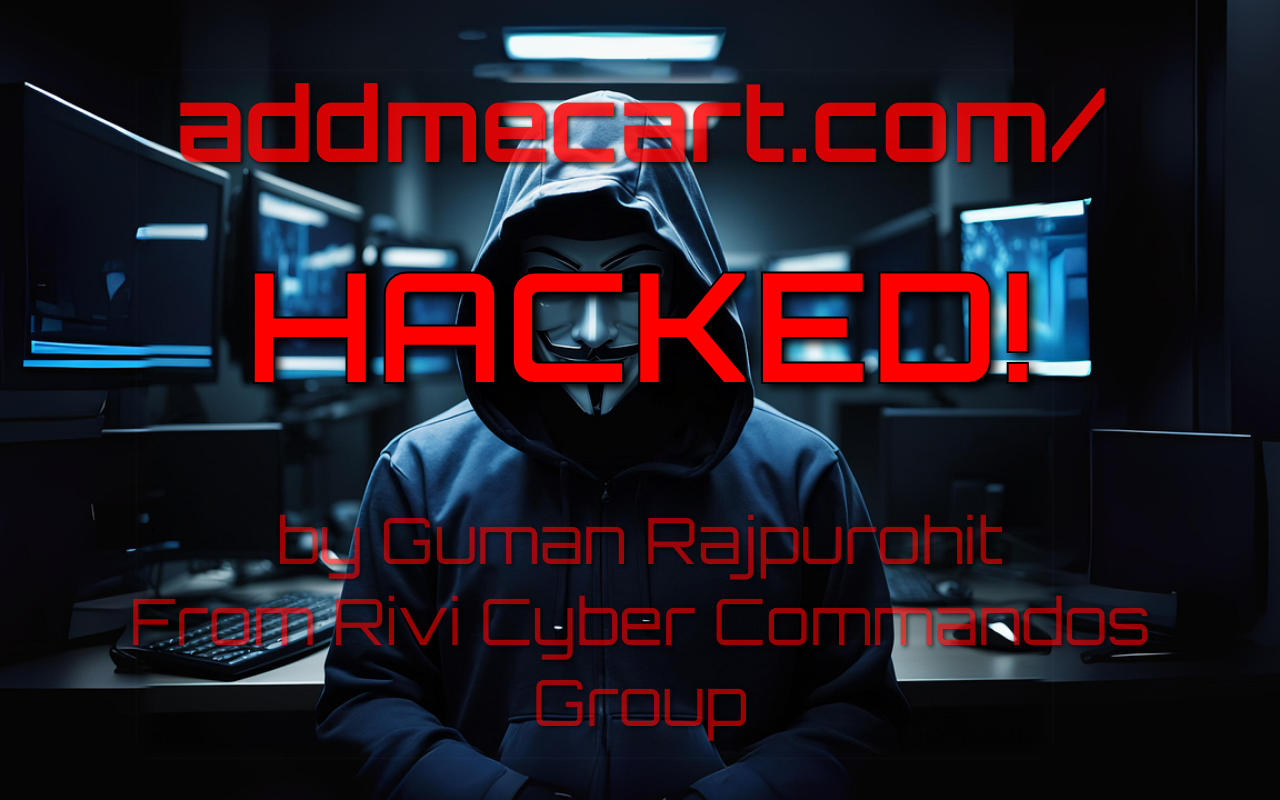
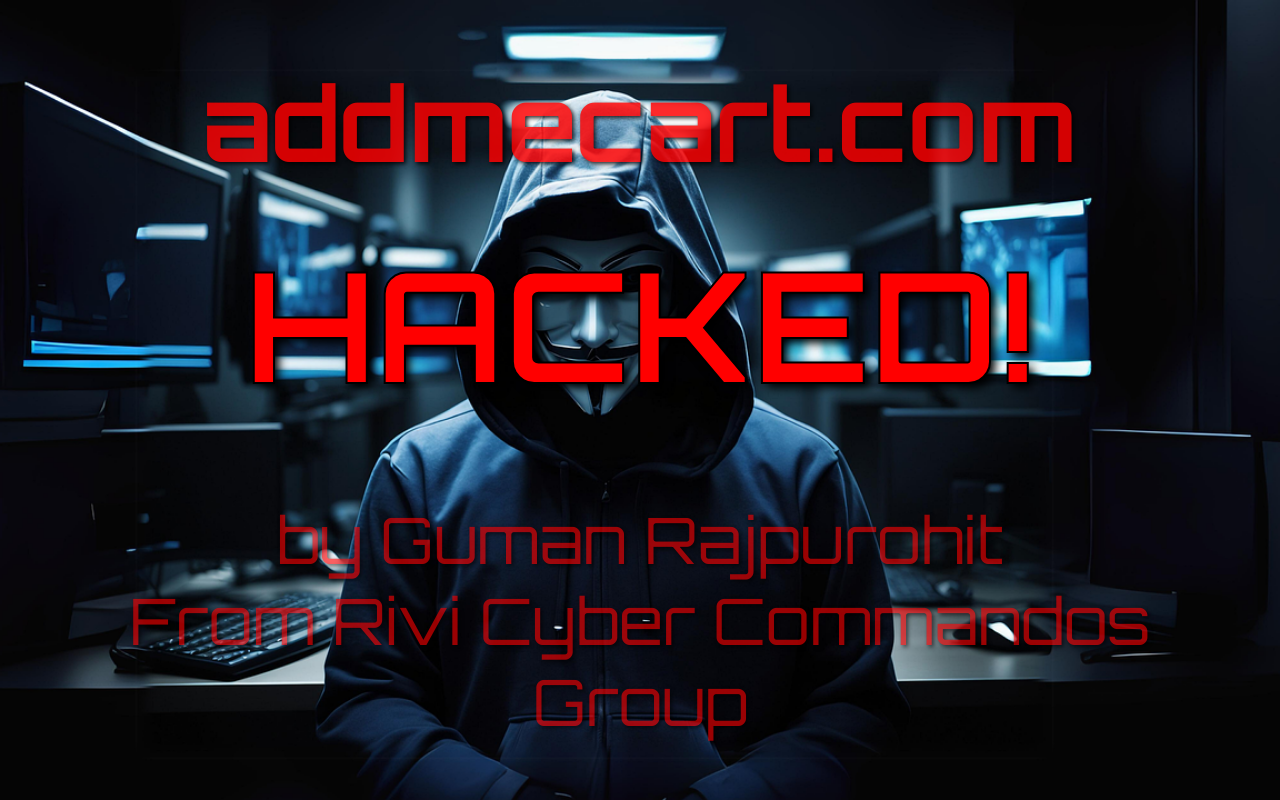
Before and after one commit to WebHack1/Hacked, a plain HTML site: page index.html in a window 1280 px wide. Drawn offline with Linux system fonts and the light colour scheme.

Commit message:
index.html

```diff
--- a/index.html
+++ b/index.html
@@ -65,7 +65,7 @@
     </style>
 </head>
 <body>
-    <h1>addmecart.com/</h1>
+    <h1>addmecart.com</h1>
     <div class="hacked">HACKED!</div>
     <div class="footer">by Guman Rajpurohit <br> From Rivi Cyber Commandos Group</div>
 </body>
```
